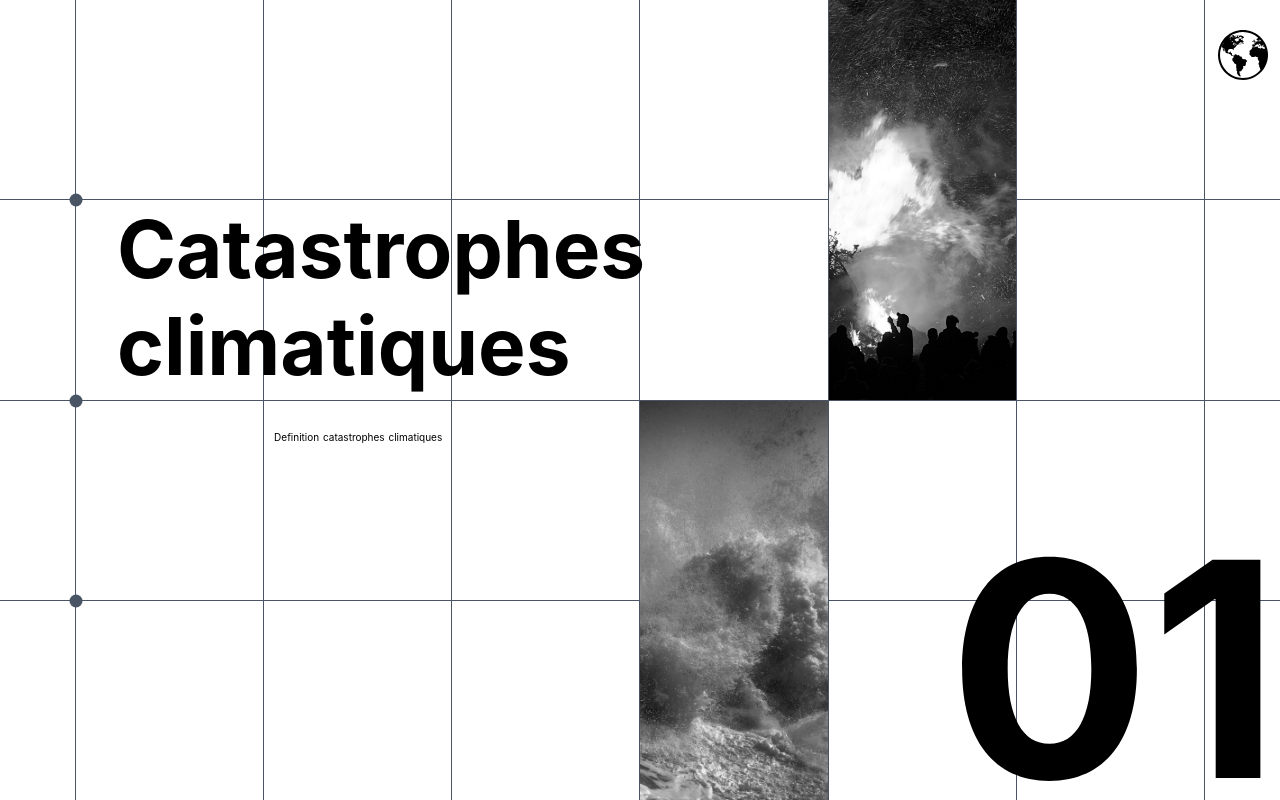
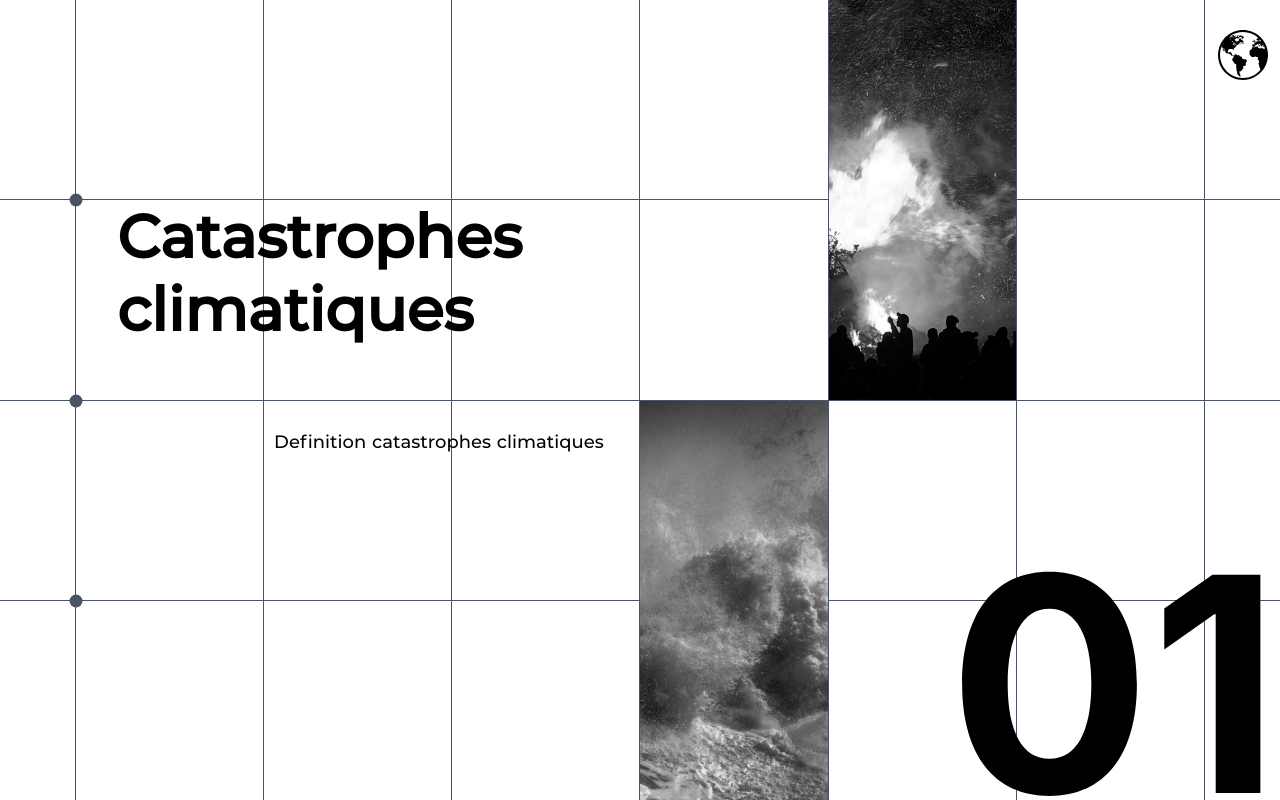
Before and after one commit to cretonv/WSDataviz, a Nuxt app: page / in a window 1280 px wide. Built offline with nearby package versions, Linux system fonts and the light colour scheme.

Commit message:
Composant Title opérationnel

```diff
--- a/components/Title.vue
+++ b/components/Title.vue
@@ -1,14 +1,14 @@
 <template>
   <div class="content">
     <div class="title">
-      <h1> {{title}} </h1>
+      <h2> {{title}} </h2>
     </div>
     <div class="paragraph">
       <p> {{ paragraph }}</p>
     </div>
-    <div class="firstImage img"><img src="/ressources/img/image1.jpg" alt=""></div>
-    <div class="secondImage img"><img src="/ressources/img/image2.jpg" alt=""></div>
-    <h1 class="page">{{page}}</h1>
+    <div class="firstImage img"><img :src='firstImageSrc' alt=""></div>
+    <div class="secondImage img"><img :src='secondImageSrc' alt=""></div>
+    <h2 class="page">{{page}}</h2>
   </div>
 </template>
 
@@ -18,8 +18,8 @@
       props: {
         title: String,
         paragraph: String,
-        image1Src: String,
-        image2Src: String,
+        firstImageSrc: String,
+        secondImageSrc: String,
         page: String
       },
     }
@@ -42,7 +42,7 @@
       color: black;
       position: fixed;
       right: 0;
-      bottom: -50px;
+      bottom: -65px;
     }
 
     .img {
@@ -78,6 +78,7 @@
       grid-row: 2 / 3;
       color: black;
       font-size: 40px;
+      font-family: 'Montserrat';
     }
 
     .paragraph {
@@ -86,7 +87,8 @@
       grid-column: 3 / 5;
       grid-row: 3 / 4;
       color: black;
-      font-size: 10px;
+      font-size: 18px;
+      font-family: Montserrat;
     }
   }
 </style>
--- a/pages/index.vue
+++ b/pages/index.vue
@@ -12,8 +12,8 @@
         <Title title="Catastrophes climatiques"
                paragraph="Definition catastrophes climatiques"
                page="01"
-               :image1src="'/ressources/img/image1.jpg'"
-               image2src="/ressources/img/image2.jpg"
+               firstImageSrc="/ressources/img/image1.jpg"
+               secondImageSrc="/ressources/img/image2.jpg"
         > </Title>
       </div>
   </div>
```
